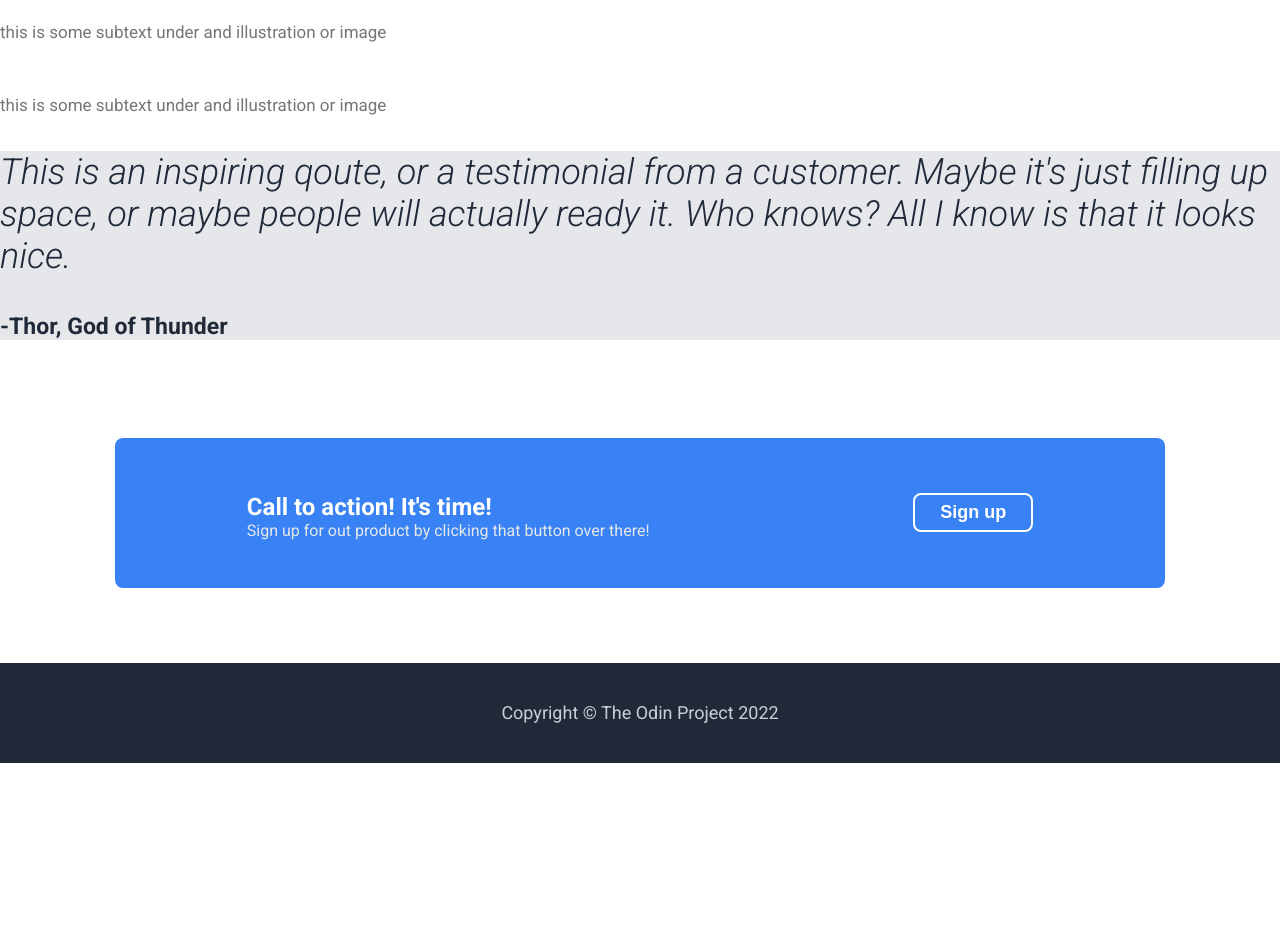
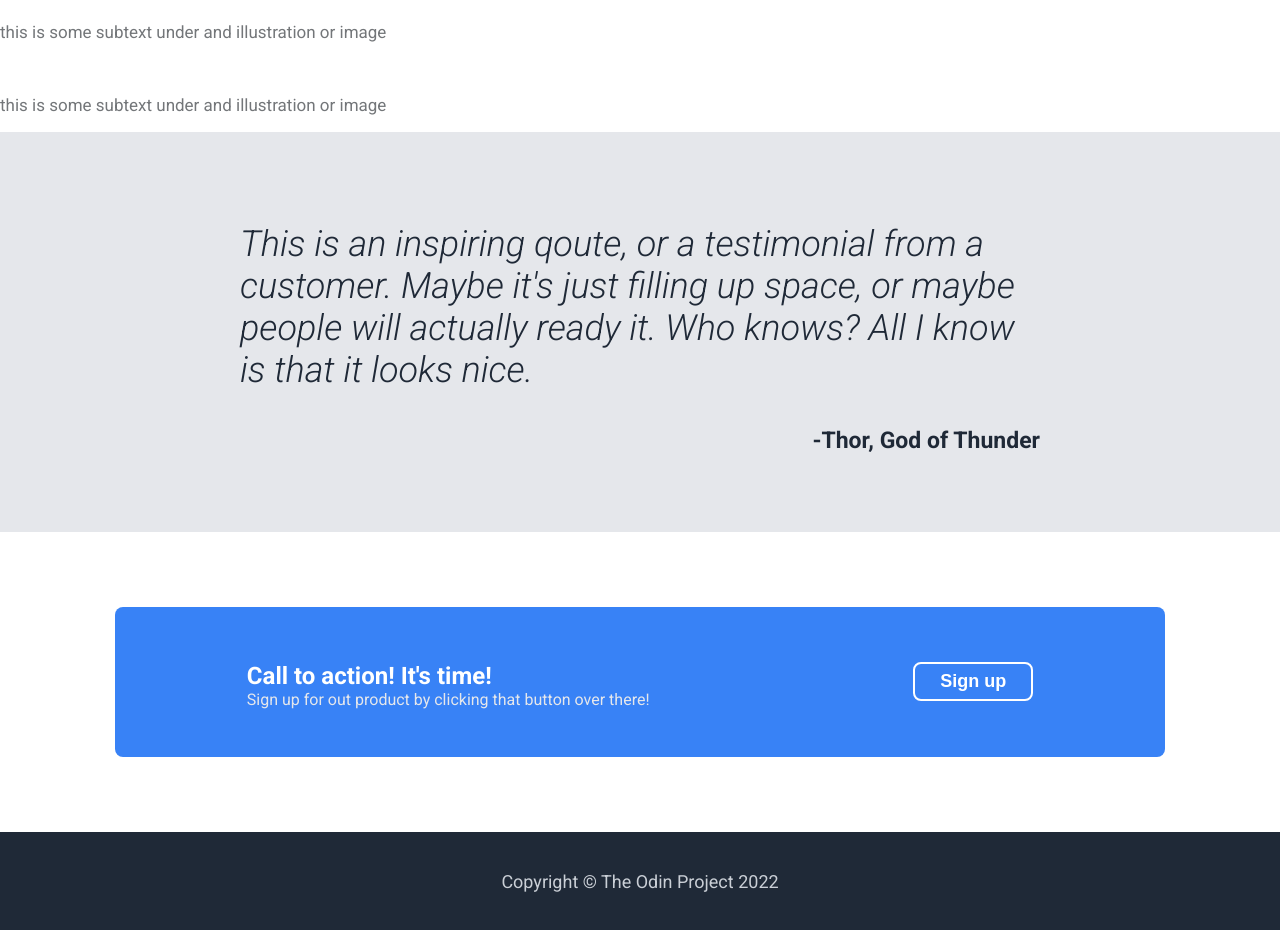
Before and after one commit to RimaGai/the_odin_projects, a plain HTML site: page landing-page/index.html in a window 1280 px wide. Shown: the part 800-1730 px from the top of the page. Before the commit the page ends 1563 px from the top, so only its background shows below. Drawn offline with Linux system fonts and the light colour scheme.

Commit message:
Align testimonial content

```diff
--- a/landing-page/index.html
+++ b/landing-page/index.html
@@ -45,10 +45,13 @@
     <p>this is some subtext under and illustration or image</p>
   </div>
   <section class="testimonial">
-    <p class="quote">This is an inspiring qoute, or a testimonial from a customer. Maybe it's just filling up space, or
-      maybe people
-      will actually ready it. Who knows? All I know is that it looks nice.</p>
-    <h3 class="signature">-Thor, God of Thunder</h3>
+    <div>
+      <p class="quote">This is an inspiring qoute, or a testimonial from a customer. Maybe it's just filling up space,
+        or
+        maybe people
+        will actually ready it. Who knows? All I know is that it looks nice.</p>
+      <h3 class="signature">-Thor, God of Thunder</h3>
+    </div>
   </section>
   <section class="action">
     <div class="sign-up">
--- a/landing-page/styles.css
+++ b/landing-page/styles.css
@@ -14,6 +14,7 @@ nav {
   justify-content: space-around;
   align-items: center;
 }
+
 nav h2 {
   color: #f9faf8;
   font-size: 24px;
@@ -76,12 +77,25 @@ header {
 
 .testimonial {
   background-color: #e5e7eb;
+  height: 400px;
+  display: flex;
+  justify-content: center;
+  align-items: center;
+  flex-direction: column;
 }
 
 .quote {
   font-style: italic;
   font-size: 36px;
   color: #1f2937;
+  width: 800px;
+}
+
+.signature {
+  font-size: 23px;
+  color: #1f2937;
+  display: flex;
+  justify-content: end;
 }
 
 .sign-up {
@@ -93,15 +107,12 @@ header {
   height: 150px;
   width: 1050px;
 }
+
 .action {
   display: flex;
   justify-content: center;
   align-items: center;
   height: 300px;
-}
-.signature {
-  font-size: 23px;
-  color: #1f2937;
 }
 
 .sign-up h3 {
```
